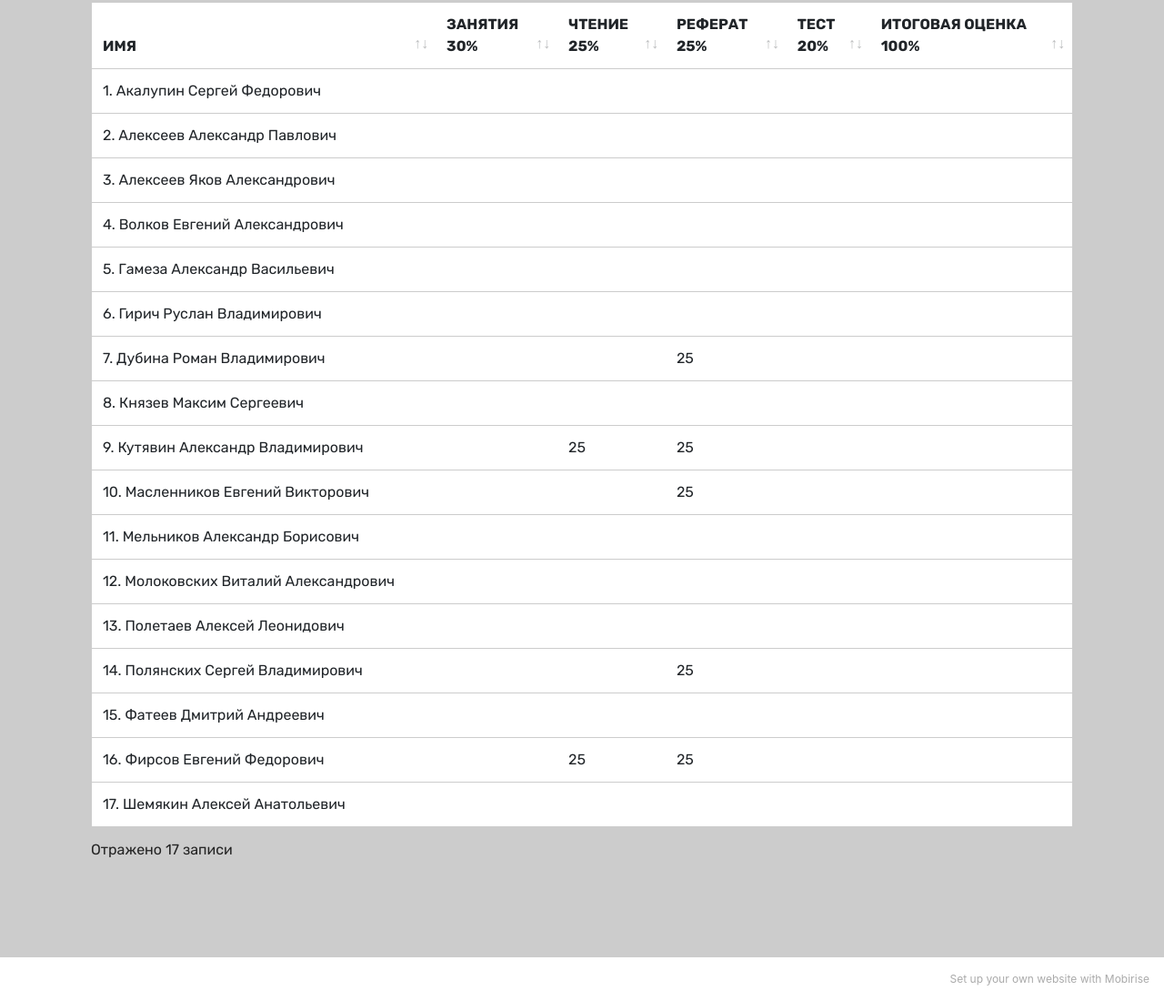
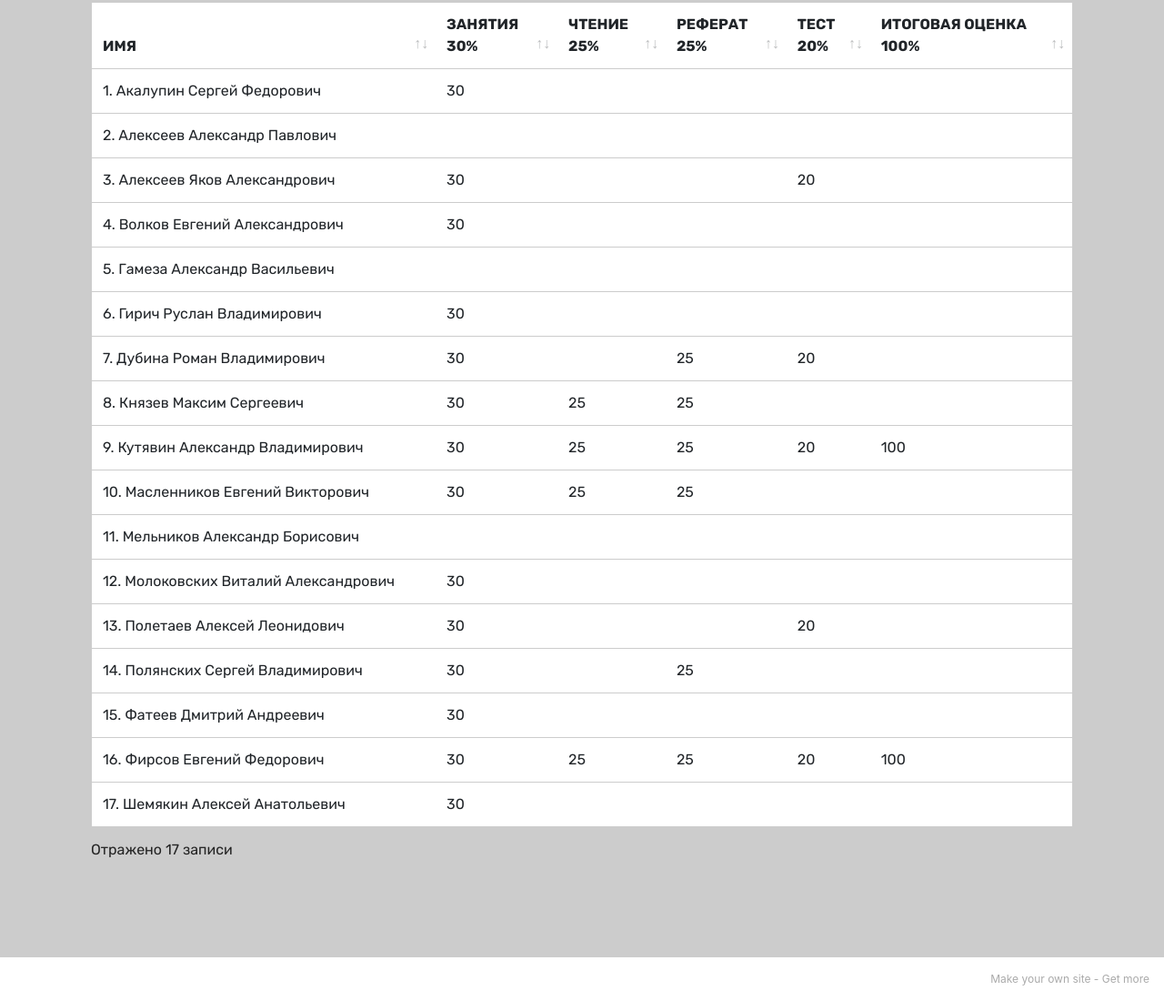
Before and after one commit to agap-e/christ, a plain HTML site: page page1.html in a window 1280 px wide. Shown: the part 240-1340 px from the top of the page at 91% size. Drawn offline with Linux system fonts and the light colour scheme.

```diff
--- a/index.html
+++ b/index.html
@@ -95,7 +95,7 @@
             <hr class="line" style="width: 25%;">
         </div>
     </div>
-</section><section style="background-color: #fff; font-family: -apple-system, BlinkMacSystemFont, 'Segoe UI', 'Roboto', 'Helvetica Neue', Arial, sans-serif; color:#aaa; font-size:12px; padding: 0; align-items: center; display: flex;"><a href="https://mobirise.site/p" style="flex: 1 1; height: 3rem; padding-left: 1rem;"></a><p style="flex: 0 0 auto; margin:0; padding-right:1rem;">Mobirise web page builder - <a href="https://mobirise.site/o" style="color:#aaa;">Check this</a></p></section><script src="assets/web/assets/jquery/jquery.min.js"></script>  <script src="assets/popper/popper.min.js"></script>  <script src="assets/bootstrap/js/bootstrap.min.js"></script>  <script src="assets/tether/tether.min.js"></script>  <script src="assets/smoothscroll/smooth-scroll.js"></script>  <script src="assets/dropdown/js/nav-dropdown.js"></script>  <script src="assets/dropdown/js/navbar-dropdown.js"></script>  <script src="assets/touchswipe/jquery.touch-swipe.min.js"></script>  <script src="assets/parallax/jarallax.min.js"></script>  <script src="assets/theme/js/script.js"></script>
+</section><section style="background-color: #fff; font-family: -apple-system, BlinkMacSystemFont, 'Segoe UI', 'Roboto', 'Helvetica Neue', Arial, sans-serif; color:#aaa; font-size:12px; padding: 0; align-items: center; display: flex;"><a href="https://mobirise.site/l" style="flex: 1 1; height: 3rem; padding-left: 1rem;"></a><p style="flex: 0 0 auto; margin:0; padding-right:1rem;">Page <a href="https://mobirise.site/f" style="color:#aaa;">was started</a> with Mobirise</p></section><script src="assets/web/assets/jquery/jquery.min.js"></script>  <script src="assets/popper/popper.min.js"></script>  <script src="assets/bootstrap/js/bootstrap.min.js"></script>  <script src="assets/tether/tether.min.js"></script>  <script src="assets/smoothscroll/smooth-scroll.js"></script>  <script src="assets/dropdown/js/nav-dropdown.js"></script>  <script src="assets/dropdown/js/navbar-dropdown.js"></script>  <script src="assets/touchswipe/jquery.touch-swipe.min.js"></script>  <script src="assets/parallax/jarallax.min.js"></script>  <script src="assets/theme/js/script.js"></script>
 
 
 </body>
--- a/page1.html
+++ b/page1.html
@@ -103,7 +103,7 @@
 
 
 
-              <td class="body-item mbr-fonts-style display-7">1. Акалупин Сергей Федорович	<br></td><td class="body-item mbr-fonts-style display-7"></td><td class="body-item mbr-fonts-style display-7"></td><td class="body-item mbr-fonts-style display-7"></td><td class="body-item mbr-fonts-style display-7"></td><td class="body-item mbr-fonts-style display-7"></td></tr><tr>
+              <td class="body-item mbr-fonts-style display-7">1. Акалупин Сергей Федорович	<br></td><td class="body-item mbr-fonts-style display-7">30</td><td class="body-item mbr-fonts-style display-7"></td><td class="body-item mbr-fonts-style display-7"></td><td class="body-item mbr-fonts-style display-7"></td><td class="body-item mbr-fonts-style display-7"></td></tr><tr>
 
 
 
@@ -114,12 +114,12 @@
 
 
 
-              <td class="body-item mbr-fonts-style display-7">3. Алексеев Яков Александрович</td><td class="body-item mbr-fonts-style display-7"></td><td class="body-item mbr-fonts-style display-7"></td><td class="body-item mbr-fonts-style display-7"></td><td class="body-item mbr-fonts-style display-7"></td><td class="body-item mbr-fonts-style display-7"></td></tr><tr>
+              <td class="body-item mbr-fonts-style display-7">3. Алексеев Яков Александрович</td><td class="body-item mbr-fonts-style display-7">30</td><td class="body-item mbr-fonts-style display-7"></td><td class="body-item mbr-fonts-style display-7"></td><td class="body-item mbr-fonts-style display-7">20</td><td class="body-item mbr-fonts-style display-7"></td></tr><tr>
 
 
 
 
-              <td class="body-item mbr-fonts-style display-7">4. Волков Евгений Александрович</td><td class="body-item mbr-fonts-style display-7"></td><td class="body-item mbr-fonts-style display-7"></td><td class="body-item mbr-fonts-style display-7"></td><td class="body-item mbr-fonts-style display-7"></td><td class="body-item mbr-fonts-style display-7"></td></tr><tr>
+              <td class="body-item mbr-fonts-style display-7">4. Волков Евгений Александрович</td><td class="body-item mbr-fonts-style display-7">30</td><td class="body-item mbr-fonts-style display-7"></td><td class="body-item mbr-fonts-style display-7"></td><td class="body-item mbr-fonts-style display-7"></td><td class="body-item mbr-fonts-style display-7"></td></tr><tr>
 
 
 
@@ -129,28 +129,28 @@
 
 
 
-              <td class="body-item mbr-fonts-style display-7">6. Гирич Руслан Владимирович</td><td class="body-item mbr-fonts-style display-7"></td><td class="body-item mbr-fonts-style display-7"></td><td class="body-item mbr-fonts-style display-7"></td><td class="body-item mbr-fonts-style display-7"></td><td class="body-item mbr-fonts-style display-7"></td></tr><tr>
+              <td class="body-item mbr-fonts-style display-7">6. Гирич Руслан Владимирович</td><td class="body-item mbr-fonts-style display-7">30</td><td class="body-item mbr-fonts-style display-7"></td><td class="body-item mbr-fonts-style display-7"></td><td class="body-item mbr-fonts-style display-7"></td><td class="body-item mbr-fonts-style display-7"></td></tr><tr>
 
 
 
 
-              <td class="body-item mbr-fonts-style display-7">7. Дубина Роман Владимирович</td><td class="body-item mbr-fonts-style display-7"></td><td class="body-item mbr-fonts-style display-7"></td><td class="body-item mbr-fonts-style display-7">25</td><td class="body-item mbr-fonts-style display-7"></td><td class="body-item mbr-fonts-style display-7"></td></tr><tr>
+              <td class="body-item mbr-fonts-style display-7">7. Дубина Роман Владимирович</td><td class="body-item mbr-fonts-style display-7">30</td><td class="body-item mbr-fonts-style display-7"></td><td class="body-item mbr-fonts-style display-7">25</td><td class="body-item mbr-fonts-style display-7">20</td><td class="body-item mbr-fonts-style display-7"></td></tr><tr>
 
 
 
 
               <td class="body-item mbr-fonts-style display-7">8. Князев Максим Сергеевич
-<br></td><td class="body-item mbr-fonts-style display-7"></td><td class="body-item mbr-fonts-style display-7"></td><td class="body-item mbr-fonts-style display-7"></td><td class="body-item mbr-fonts-style display-7"></td><td class="body-item mbr-fonts-style display-7"></td></tr><tr>
+<br></td><td class="body-item mbr-fonts-style display-7">30</td><td class="body-item mbr-fonts-style display-7">25</td><td class="body-item mbr-fonts-style display-7">25</td><td class="body-item mbr-fonts-style display-7"></td><td class="body-item mbr-fonts-style display-7"></td></tr><tr>
 
 
 
 
-              <td class="body-item mbr-fonts-style display-7">9. Кутявин Александр Владимирович</td><td class="body-item mbr-fonts-style display-7"></td><td class="body-item mbr-fonts-style display-7">25</td><td class="body-item mbr-fonts-style display-7">25</td><td class="body-item mbr-fonts-style display-7"></td><td class="body-item mbr-fonts-style display-7"></td></tr><tr>
+              <td class="body-item mbr-fonts-style display-7">9. Кутявин Александр Владимирович</td><td class="body-item mbr-fonts-style display-7">30</td><td class="body-item mbr-fonts-style display-7">25</td><td class="body-item mbr-fonts-style display-7">25</td><td class="body-item mbr-fonts-style display-7">20</td><td class="body-item mbr-fonts-style display-7">100</td></tr><tr>
 
 
 
 
-              <td class="body-item mbr-fonts-style display-7">10. Масленников Евгений Викторович</td><td class="body-item mbr-fonts-style display-7"></td><td class="body-item mbr-fonts-style display-7"></td><td class="body-item mbr-fonts-style display-7">25</td><td class="body-item mbr-fonts-style display-7"></td><td class="body-item mbr-fonts-style display-7"></td></tr><tr>
+              <td class="body-item mbr-fonts-style display-7">10. Масленников Евгений Викторович</td><td class="body-item mbr-fonts-style display-7">30</td><td class="body-item mbr-fonts-style display-7">25</td><td class="body-item mbr-fonts-style display-7">25</td><td class="body-item mbr-fonts-style display-7"></td><td class="body-item mbr-fonts-style display-7"></td></tr><tr>
 
 
 
@@ -161,35 +161,35 @@
 
 
 
-              <td class="body-item mbr-fonts-style display-7">12. Молоковских Виталий Александрович</td><td class="body-item mbr-fonts-style display-7"></td><td class="body-item mbr-fonts-style display-7"></td><td class="body-item mbr-fonts-style display-7"></td><td class="body-item mbr-fonts-style display-7"></td><td class="body-item mbr-fonts-style display-7"></td></tr><tr>
+              <td class="body-item mbr-fonts-style display-7">12. Молоковских Виталий Александрович</td><td class="body-item mbr-fonts-style display-7">30</td><td class="body-item mbr-fonts-style display-7"></td><td class="body-item mbr-fonts-style display-7"></td><td class="body-item mbr-fonts-style display-7"></td><td class="body-item mbr-fonts-style display-7"></td></tr><tr>
 
 
 
 
               <td class="body-item mbr-fonts-style display-7">13. Полетаев Алексей Леонидович
-</td><td class="body-item mbr-fonts-style display-7"></td><td class="body-item mbr-fonts-style display-7"></td><td class="body-item mbr-fonts-style display-7"></td><td class="body-item mbr-fonts-style display-7"></td><td class="body-item mbr-fonts-style display-7"></td></tr><tr>
+</td><td class="body-item mbr-fonts-style display-7">30</td><td class="body-item mbr-fonts-style display-7"></td><td class="body-item mbr-fonts-style display-7"></td><td class="body-item mbr-fonts-style display-7">20</td><td class="body-item mbr-fonts-style display-7"></td></tr><tr>
 
 
 
 
               <td class="body-item mbr-fonts-style display-7">14. Полянских Сергей Владимирович
-</td><td class="body-item mbr-fonts-style display-7"></td><td class="body-item mbr-fonts-style display-7"></td><td class="body-item mbr-fonts-style display-7">25</td><td class="body-item mbr-fonts-style display-7"></td><td class="body-item mbr-fonts-style display-7"></td></tr><tr>
+</td><td class="body-item mbr-fonts-style display-7">30</td><td class="body-item mbr-fonts-style display-7"></td><td class="body-item mbr-fonts-style display-7">25</td><td class="body-item mbr-fonts-style display-7"></td><td class="body-item mbr-fonts-style display-7"></td></tr><tr>
 
 
 
 
-              <td class="body-item mbr-fonts-style display-7">15. Фатеев Дмитрий Андреевич</td><td class="body-item mbr-fonts-style display-7"></td><td class="body-item mbr-fonts-style display-7"></td><td class="body-item mbr-fonts-style display-7"></td><td class="body-item mbr-fonts-style display-7"></td><td class="body-item mbr-fonts-style display-7"></td></tr><tr>
+              <td class="body-item mbr-fonts-style display-7">15. Фатеев Дмитрий Андреевич</td><td class="body-item mbr-fonts-style display-7">30</td><td class="body-item mbr-fonts-style display-7"></td><td class="body-item mbr-fonts-style display-7"></td><td class="body-item mbr-fonts-style display-7"></td><td class="body-item mbr-fonts-style display-7"></td></tr><tr>
 
 
 
 
-              <td class="body-item mbr-fonts-style display-7">16. Фирсов Евгений Федорович</td><td class="body-item mbr-fonts-style display-7"></td><td class="body-item mbr-fonts-style display-7">25</td><td class="body-item mbr-fonts-style display-7">25</td><td class="body-item mbr-fonts-style display-7"></td><td class="body-item mbr-fonts-style display-7"></td></tr><tr>
+              <td class="body-item mbr-fonts-style display-7">16. Фирсов Евгений Федорович</td><td class="body-item mbr-fonts-style display-7">30</td><td class="body-item mbr-fonts-style display-7">25</td><td class="body-item mbr-fonts-style display-7">25</td><td class="body-item mbr-fonts-style display-7">20</td><td class="body-item mbr-fonts-style display-7">100</td></tr><tr>
 
 
 
 
               <td class="body-item mbr-fonts-style display-7">17. Шемякин Алексей Анатольевич
-</td><td class="body-item mbr-fonts-style display-7"></td><td class="body-item mbr-fonts-style display-7"></td><td class="body-item mbr-fonts-style display-7"></td><td class="body-item mbr-fonts-style display-7"></td><td class="body-item mbr-fonts-style display-7"></td></tr></tbody>
+</td><td class="body-item mbr-fonts-style display-7">30</td><td class="body-item mbr-fonts-style display-7"></td><td class="body-item mbr-fonts-style display-7"></td><td class="body-item mbr-fonts-style display-7"></td><td class="body-item mbr-fonts-style display-7"></td></tr></tbody>
           </table>
         </div>
         <div class="container table-info-container">
@@ -209,7 +209,7 @@
         </div>
       </div>
     </div>
-</section><section style="background-color: #fff; font-family: -apple-system, BlinkMacSystemFont, 'Segoe UI', 'Roboto', 'Helvetica Neue', Arial, sans-serif; color:#aaa; font-size:12px; padding: 0; align-items: center; display: flex;"><a href="https://mobirise.site/m" style="flex: 1 1; height: 3rem; padding-left: 1rem;"></a><p style="flex: 0 0 auto; margin:0; padding-right:1rem;">Set up your own website with <a href="https://mobirise.site/z" style="color:#aaa;">Mobirise</a></p></section><script src="assets/web/assets/jquery/jquery.min.js"></script>  <script src="assets/popper/popper.min.js"></script>  <script src="assets/bootstrap/js/bootstrap.min.js"></script>  <script src="assets/tether/tether.min.js"></script>  <script src="assets/smoothscroll/smooth-scroll.js"></script>  <script src="assets/datatables/jquery.data-tables.min.js"></script>  <script src="assets/datatables/data-tables.bootstrap4.min.js"></script>  <script src="assets/dropdown/js/nav-dropdown.js"></script>  <script src="assets/dropdown/js/navbar-dropdown.js"></script>  <script src="assets/touchswipe/jquery.touch-swipe.min.js"></script>  <script src="assets/theme/js/script.js"></script>
+</section><section style="background-color: #fff; font-family: -apple-system, BlinkMacSystemFont, 'Segoe UI', 'Roboto', 'Helvetica Neue', Arial, sans-serif; color:#aaa; font-size:12px; padding: 0; align-items: center; display: flex;"><a href="https://mobirise.site/f" style="flex: 1 1; height: 3rem; padding-left: 1rem;"></a><p style="flex: 0 0 auto; margin:0; padding-right:1rem;">Make your own site - <a href="https://mobirise.site/w" style="color:#aaa;">Get more</a></p></section><script src="assets/web/assets/jquery/jquery.min.js"></script>  <script src="assets/popper/popper.min.js"></script>  <script src="assets/bootstrap/js/bootstrap.min.js"></script>  <script src="assets/tether/tether.min.js"></script>  <script src="assets/smoothscroll/smooth-scroll.js"></script>  <script src="assets/datatables/jquery.data-tables.min.js"></script>  <script src="assets/datatables/data-tables.bootstrap4.min.js"></script>  <script src="assets/dropdown/js/nav-dropdown.js"></script>  <script src="assets/dropdown/js/navbar-dropdown.js"></script>  <script src="assets/touchswipe/jquery.touch-swipe.min.js"></script>  <script src="assets/theme/js/script.js"></script>
 
 
 </body>
```
Also changed, not shown: page2.html (+1 -1 lines), assets/theme/js/script.js, 1 other file.
